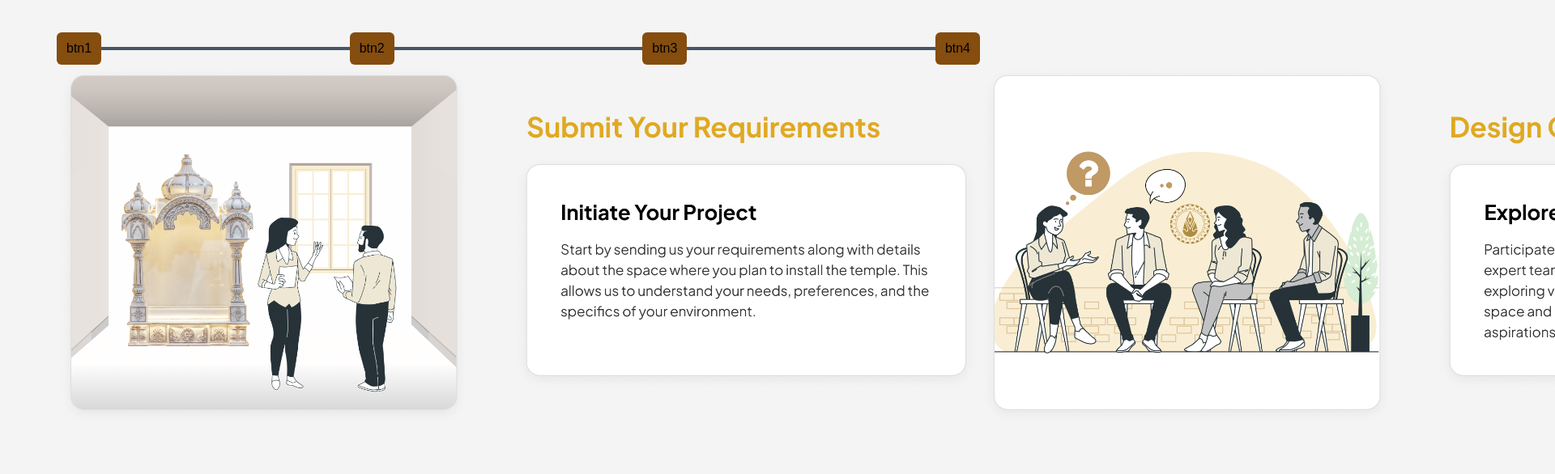
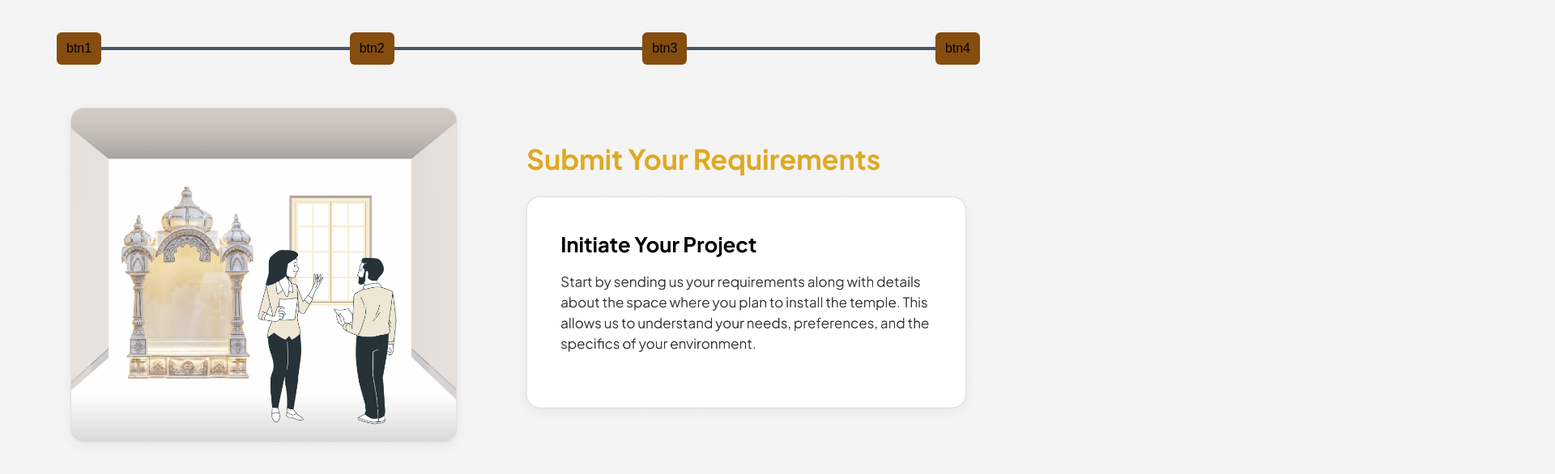
Before and after one commit to Pardeep-340/gsap-practice-react-Js, a React (Create React App) app: page / in a window 1280 px wide. Shown: the top 586 px of the page at 81% size, 1920 px wide, since content can reach past the window. Built offline with nearby package versions, Linux system fonts and the light colour scheme.

Commit message:
first commit

```diff
--- a/src/components/DreamTempleJourney.jsx
+++ b/src/components/DreamTempleJourney.jsx
@@ -1,12 +1,69 @@
-import React from "react";
-import ImageOne from "../assets/image/png/Image.png";
-import ImageTwo from "../assets/image/png/Imagetwo.png";
-import ImageThree from "../assets/image/png/imagethree.png";
-import ImageFour from "../assets/image/png/imagefour.png";
+import React, { useEffect, useRef } from "react";
+import gsap from "gsap";
+import { ScrollTrigger } from "gsap/ScrollTrigger";
+import myImg from "../assets/image/png/Image.png";
+
+gsap.registerPlugin(ScrollTrigger);
+
 const DreamTempleJourney = () => {
+  const containerRef = useRef(null);
+  const rowRef = useRef(null);
+
+  useEffect(() => {
+    if (!containerRef.current || !rowRef.current) return;
+
+    const container = containerRef.current;
+    const row = rowRef.current;
+
+    // Ensure images are loaded and the row width is accurate
+    const updateRowWidth = () => {
+      const rowWidth = row.scrollWidth;
+      const containerWidth = container.offsetWidth;
+
+      gsap.to(row, {
+        x: -(rowWidth - containerWidth),
+        ease: "none",
+        scrollTrigger: {
+          trigger: container,
+          start: "top top",
+          end: () => `+=${rowWidth}`,
+          pin: true,
+          scrub: 1,
+        },
+      });
+    };
+
+    // Update row width after images are loaded
+    const images = row.querySelectorAll("img");
+    if (images.length > 0) {
+      let loadedCount = 0;
+      images.forEach((img) => {
+        if (img.complete) {
+          loadedCount++;
+          if (loadedCount === images.length) updateRowWidth();
+        } else {
+          img.onload = () => {
+            loadedCount++;
+            if (loadedCount === images.length) updateRowWidth();
+          };
+        }
+      });
+    } else {
+      updateRowWidth();
+    }
+
+    return () => {
+      ScrollTrigger.getAll().forEach((trigger) => trigger.kill());
+    };
+  }, []);
+
   return (
-    <div className="container max-w-[1140px] mx-auto pt-10">
-      <div className="flex justify-between items-center">
+    <div>
+      <div
+        className="container max-w-[1140px] mx-auto pt-10"
+        ref={containerRef}
+      >
+        <div className="flex justify-between items-center mb-10">
           <button className="bg-yellow-800 px-3 py-2 rounded-md">btn1</button>
           <span className="bg-slate-600 h-[4px] w-full"></span>
           <button className="bg-yellow-800 px-3 py-2 rounded-md">btn2</button>
@@ -15,12 +72,16 @@ const DreamTempleJourney = () => {
           <span className="bg-slate-600 h-[4px] w-full"></span>
           <button className="bg-yellow-800 px-3 py-2 rounded-md">btn4</button>
         </div>
-      <div className="flex">
-          <img src={ImageOne} alt="" />
-          <img src={ImageTwo} alt="" />
-          <img src={ImageThree} alt="" />
-          <img src={ImageFour} alt="" />
+        <div className="overflow-hidden">
+          <div className="flex myRow" ref={rowRef}>
+            <img src={myImg} alt="img" />
+            <img src={myImg} alt="img" />
+            <img src={myImg} alt="img" />
+            <img src={myImg} alt="img" />
           </div>
+        </div>
+      </div>
+      <div className="next-section">{/* Next section content */}</div>
     </div>
   );
 };
```
Lines whose indentation alone changed are shown as unchanged.
